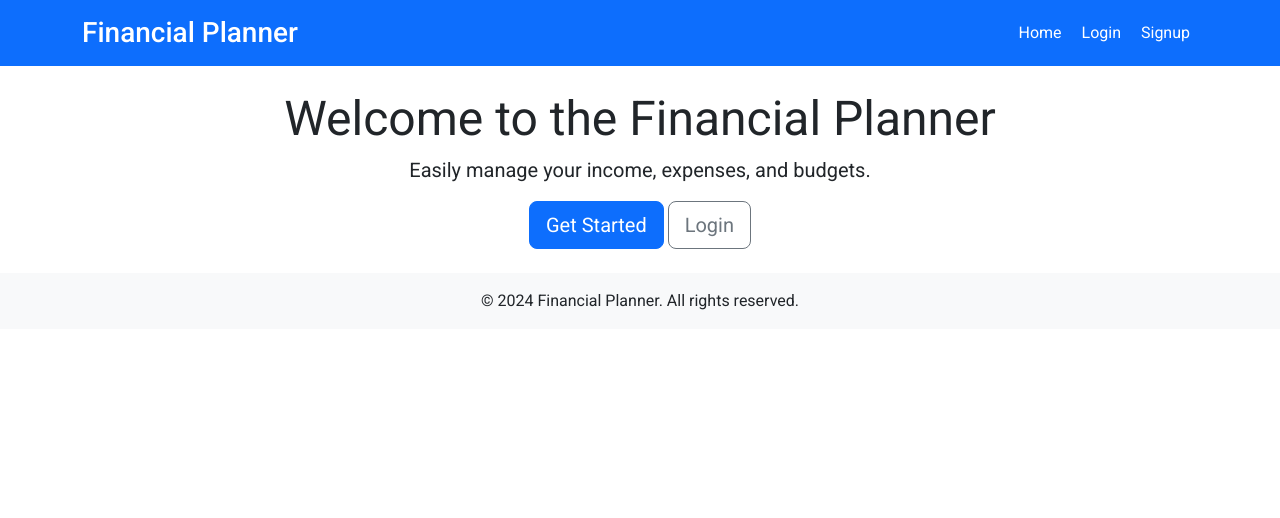
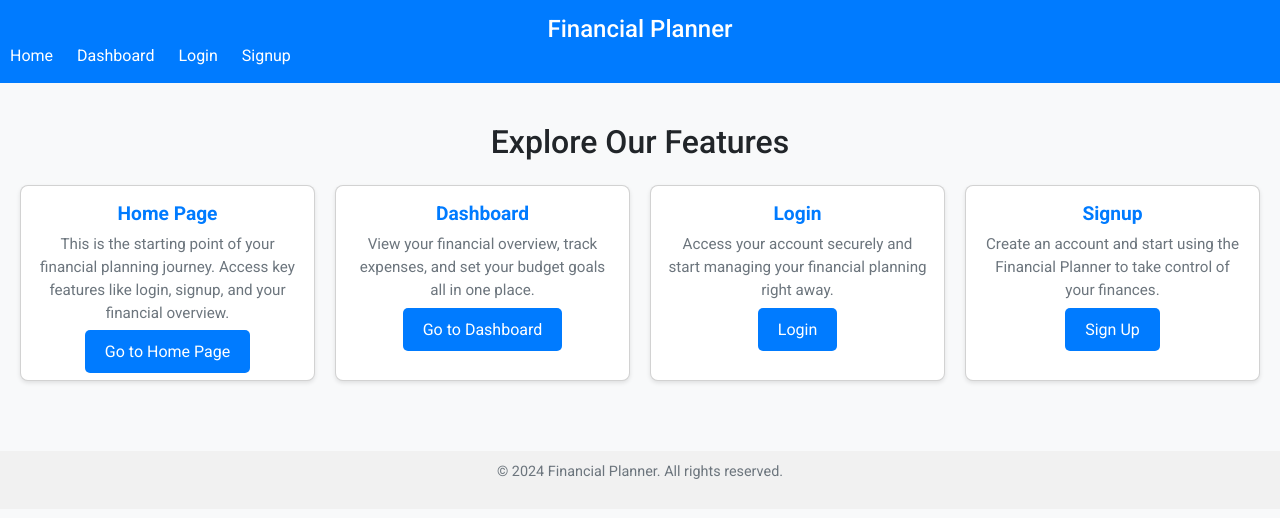
Before and after one commit to Sauharda1184/FINANCIAL-PLANNER-CSCI_414-, a Flask app: page / in a window 1280 px wide. Shown: the top 518 px of the page. Run offline with Flask 3, Linux system fonts and the light colour scheme.

Commit message:
Update index.html
This is my updated version of what the index file could look like.  The style is embedded for easy testing without deploying the whole program.  You can check it by downloading the file and opening it in whichever browser you want.

```diff
--- a/templates/index.html
+++ b/templates/index.html
@@ -1,23 +1,180 @@
-<!---<!doctype html>
-<html>
+<!-- NOTE: This file has its styles embedded.  I did it this way to test without fully deploying the program.
+You can check the file by downloading it and opening it in whatever browser.  -->
+
+<!doctype html>
+<html lang="en">
     <head>
-        <title>Home</title>
+        <meta charset="UTF-8">
+        <meta name="viewport" content="width=device-width, initial-scale=1.0">
+        <title>Financial Planner</title>
+
+        <!-- Google Fonts -->
+        <link href="https://fonts.googleapis.com/css2?family=Roboto:wght@400;500;700&display=swap" rel="stylesheet">
+
+        <!-- Bootstrap CSS -->
+        <link rel="stylesheet" href="https://cdn.jsdelivr.net/npm/bootstrap@5.3.0-alpha3/dist/css/bootstrap.min.css">
+
+        <!-- Custom CSS (Embedded directly in the HTML) -->
+        <style>
+            /* General Body Styling */
+            body {
+                background-color: #f8f9fa; /* Light grey background for better readability */
+                color: #212529; /* Default dark text color */
+                font-family: 'Roboto', sans-serif; /* Consistent font across the app */
+                margin: 0;
+                padding: 0;
+            }
+
+            /* Header Styling */
+            header {
+                background-color: #007bff; /* Bootstrap primary color */
+                color: white;
+                padding: 15px 0;
+            }
+
+            header h1 {
+                margin: 0;
+                font-size: 1.5rem;
+                text-align: center;
+            }
+
+            header nav a {
+                color: white;
+                text-decoration: none;
+                margin: 0 10px;
+            }
+
+            header nav a:hover {
+                text-decoration: underline;
+            }
+
+            /* Main Content Styling */
+            main {
+                padding: 40px 20px;
+            }
+
+            /* Footer Styling */
+            footer {
+                background-color: #f1f1f1;
+                color: #6c757d;
+                padding: 10px;
+                text-align: center;
+                font-size: 0.9rem;
+                position: relative;
+                bottom: 0;
+                width: 100%;
+            }
+
+            /* Card Styling */
+            .card {
+                border-radius: 8px;
+                box-shadow: 0 2px 4px rgba(0, 0, 0, 0.1);
+                margin-bottom: 30px;
+            }
+
+            .card-body {
+                text-align: center;
+            }
+
+            .card-title {
+                font-weight: bold;
+                font-size: 1.2rem;
+                color: #007bff; /* Matches Bootstrap's primary color */
+            }
+
+            .card-text {
+                font-size: 0.95rem;
+                color: #6c757d; /* Matches Bootstrap's muted text color */
+            }
+
+            /* Card Container Layout */
+            .card-container {
+                display: grid;
+                grid-template-columns: repeat(auto-fill, minmax(250px, 1fr));
+                gap: 20px;
+                margin-top: 20px;
+            }
+
+            /* Button Styling */
+            .card-btn {
+                background-color: #007bff;
+                color: white;
+                border: none;
+                padding: 12px 20px;
+                font-size: 1rem;
+                border-radius: 5px;
+                cursor: pointer;
+                text-decoration: none;
+            }
+
+            .card-btn:hover {
+                background-color: #0056b3;
+            }
+
+        </style>
     </head>
     <body>
-        <h1>Welcome to the Financial Planner</h1>
-        <a href="{{ url_for('signup') }}">Signup</a> | <a href="{{ url_for('login') }}">Login</a>
+        <!-- Header -->
+        <header>
+            <div>
+                <h1>Financial Planner</h1>
+                <nav>
+                    <a href="#">Home</a>
+                    <a href="#">Dashboard</a>
+                    <a href="#">Login</a>
+                    <a href="#">Signup</a>
+                </nav>
+            </div>
+        </header>
+
+        <!-- Main Content -->
+        <main>
+            <h2 class="text-center mb-4">Explore Our Features</h2>
+
+            <!-- Cards with Buttons and Descriptions -->
+            <div class="card-container">
+                <!-- Card 1: Home Page -->
+                <div class="card">
+                    <div class="card-body">
+                        <h5 class="card-title">Home Page</h5>
+                        <p class="card-text">This is the starting point of your financial planning journey. Access key features like login, signup, and your financial overview.</p>
+                        <a href="#" class="card-btn">Go to Home Page</a>
+                    </div>
+                </div>
+
+                <!-- Card 2: Dashboard -->
+                <div class="card">
+                    <div class="card-body">
+                        <h5 class="card-title">Dashboard</h5>
+                        <p class="card-text">View your financial overview, track expenses, and set your budget goals all in one place.</p>
+                        <a href="#" class="card-btn">Go to Dashboard</a>
+                    </div>
+                </div>
+
+                <!-- Card 3: Login -->
+                <div class="card">
+                    <div class="card-body">
+                        <h5 class="card-title">Login</h5>
+                        <p class="card-text">Access your account securely and start managing your financial planning right away.</p>
+                        <a href="#" class="card-btn">Login</a>
+                    </div>
+                </div>
+
+                <!-- Card 4: Signup -->
+                <div class="card">
+                    <div class="card-body">
+                        <h5 class="card-title">Signup</h5>
+                        <p class="card-text">Create an account and start using the Financial Planner to take control of your finances.</p>
+                        <a href="#" class="card-btn">Sign Up</a>
+                    </div>
+                </div>
+            </div>
+
+        </main>
+
+        <!-- Footer -->
+        <footer>
+            <p>&copy; 2024 Financial Planner. All rights reserved.</p>
+        </footer>
     </body>
 </html>
--->
-{% extends "base.html" %}
-
-{% block title %}Home{% endblock %}
-
-{% block content %}
-<div class="text-center">
-    <h1 class="display-5">Welcome to the Financial Planner</h1>
-    <p class="lead">Easily manage your income, expenses, and budgets.</p>
-    <a href="{{ url_for('signup') }}" class="btn btn-primary btn-lg">Get Started</a>
-    <a href="{{ url_for('login') }}" class="btn btn-outline-secondary btn-lg">Login</a>
-</div>
-{% endblock %}
```
